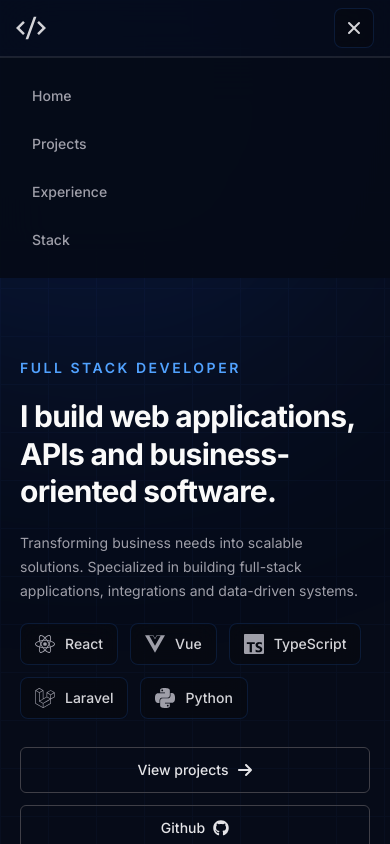
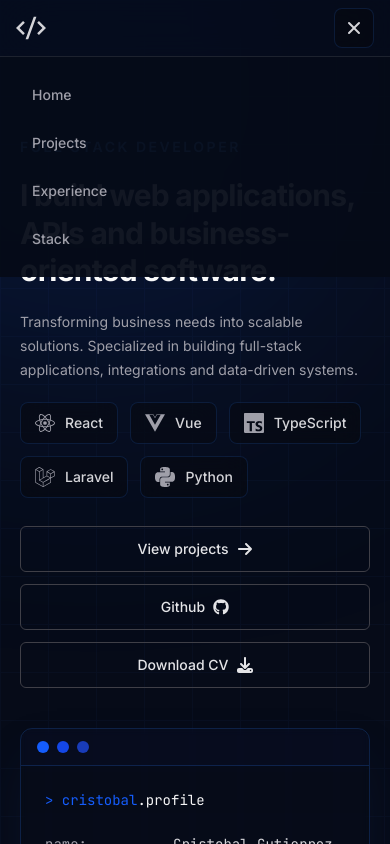
Before and after one commit to cr-gcc/portfolio, a React (Vite) app: page / in a window 390 px wide. Both pictures are taken after a click on the button "Toggle navigation". Shown: the top 844 px of the page. Built offline with nearby package versions, Linux system fonts and the light colour scheme.

Commit message:
Reajuste header mobile

```diff
--- a/src/components/Header.tsx
+++ b/src/components/Header.tsx
@@ -14,8 +14,8 @@
     const [isMenuOpen, setIsMenuOpen] = useState(false);
 
     return (
-        <>
-            <header className="sticky top-0 z-50 border-b border-zinc-200/10 bg-[#060b18]/80 backdrop-blur-xl">
+        <header className="relative sticky top-0 z-50 border-b border-zinc-200/10 bg-[#060b18]/80 backdrop-blur-xl">
+            {/* DESKTOP CONTENT */}
             <div className="mx-auto flex h-14 max-w-7xl items-center justify-between px-4 sm:h-16 sm:px-6 lg:px-8">
                 <a className="block text-teal-600" href="#">
                     <span className="sr-only">Home</span>
@@ -86,8 +86,9 @@
                     </div>
                 </div>
             </div>
-            </header>
-            <div id="mobile-menu" className={`overflow-hidden border-t border-zinc-200/10 bg-[#060b18]/95 backdrop-blur-xl transition-all duration-300 md:hidden ${isMenuOpen ? "max-h-80 opacity-100" : "max-h-0 opacity-0"}`}>
+            {/* MOBILE CONTENT */}
+            <div id="mobile-menu" className={`absolute left-0 top-full w-full overflow-hidden border-t border-zinc-200/10 bg-[#060b18]/95
+            backdrop-blur-xl transition-all duration-300 md:hidden ${isMenuOpen ? "max-h-80 opacity-100" : "max-h-0 opacity-0"}`}>
                 <nav
                     aria-label="Mobile navigation"
                     className="mx-auto max-w-7xl px-4 py-4 sm:px-6"
@@ -107,6 +108,6 @@
                     </ul>
                 </nav>
             </div>
-        </>
+        </header>
     );
 }
```
Lines whose indentation alone changed are shown as unchanged.
